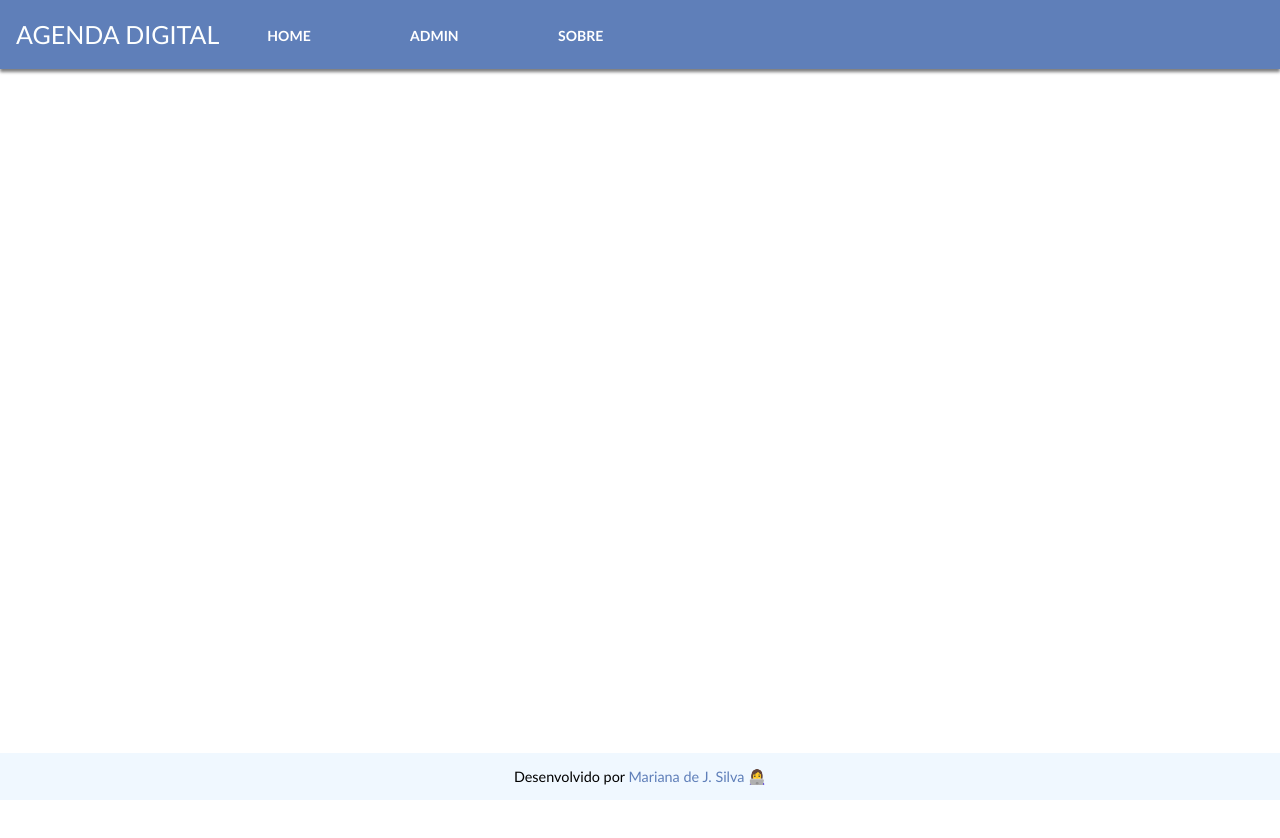
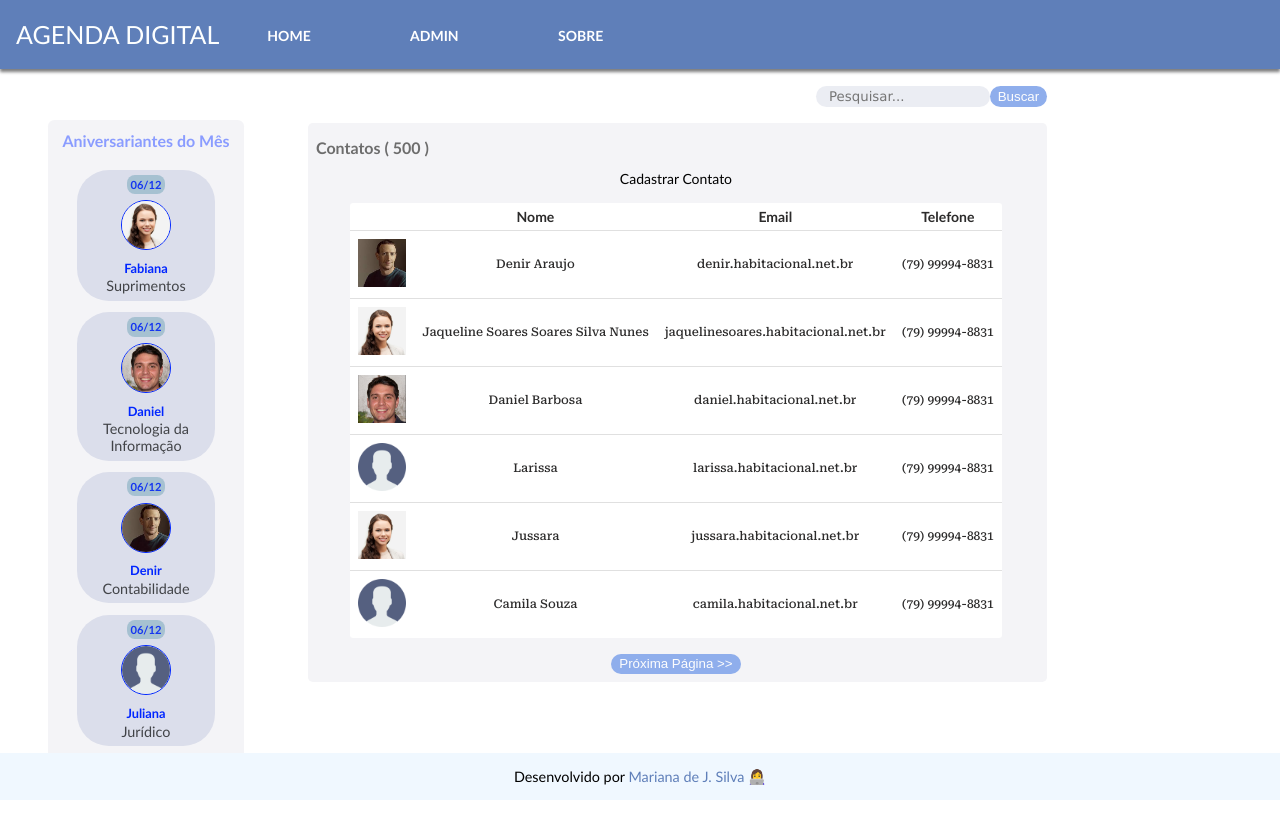
Before and after one commit to mariana-js/Agenda-Digital, an Angular app in the folder Frontend/agendadigital/: page / in a window 1280 px wide. Shown: the top 838 px of the page. Before the commit the page ends 800 px from the top, so only its background shows below. Built offline with nearby package versions, Linux system fonts and the light colour scheme; no server answers; a web font is replaced by a local one.

Commit message:
OK: Routes.

```diff
--- a/Frontend/agendadigital/src/app/admin/admin.component.html
+++ b/Frontend/agendadigital/src/app/admin/admin.component.html
@@ -6,10 +6,7 @@
   <DIV>
     <div class="area">
       <div class="area1">
-        <!-- <app-setores></app-setores> -->
-        <!-- <app-ramais></app-ramais> -->
-        <!-- <app-usuarios></app-usuarios> -->
-        <!-- <app-contatos-hide></app-contatos-hide> -->
+
         <app-cadatrar-contato></app-cadatrar-contato>
       </div>
     </div>
--- a/Frontend/agendadigital/src/app/admin/cadatrar-contato/cadatrar-contato.component.ts
+++ b/Frontend/agendadigital/src/app/admin/cadatrar-contato/cadatrar-contato.component.ts
@@ -1,18 +1,18 @@
 import { Component } from '@angular/core';
+import { Router } from '@angular/router';
 import { NavAdminComponent } from "../../nav-admin/nav-admin.component";
-import { Router } from '@angular/router';
 
 @Component({
-    selector: 'app-cadatrar-contato',
-    standalone: true,
-    templateUrl: './cadatrar-contato.component.html',
-    styleUrl: './cadatrar-contato.component.css',
-    imports: [NavAdminComponent]
+  selector: 'app-cadatrar-contato',
+  standalone: true,
+  templateUrl: './cadatrar-contato.component.html',
+  styleUrl: './cadatrar-contato.component.css',
+  imports: [NavAdminComponent]
 })
 export class CadatrarContatoComponent {
-    constructor(private router: Router) {}
+  constructor(private router: Router) { }
 
   navegarParaAbout() {
-    this.router.navigate(['/cadastrar-contato']);
+    this.router.navigate(['cadastrar-contato']);
   }
 }
--- a/Frontend/agendadigital/src/app/head/head.component.ts
+++ b/Frontend/agendadigital/src/app/head/head.component.ts
@@ -1,10 +1,11 @@
 import { Component } from '@angular/core';
 import { AdminComponent } from "../admin/admin.component";
-import { PrincipalComponent } from "../principal/principal.component";
 import { NavAdminComponent } from "../nav-admin/nav-admin.component";
-import { SobreComponent } from "../sobre/sobre.component";
 import { NavAniversariantesComponent } from "../nav-aniversariantes/nav-aniversariantes.component";
 import { PessoaComponent } from "../principal/pessoa/pessoa.component";
+import { PrincipalComponent } from "../principal/principal.component";
+import { SobreComponent } from "../sobre/sobre.component";
+import { Router } from '@angular/router';
 
 @Component({
     selector: 'app-head',
@@ -14,5 +15,9 @@ import { PessoaComponent } from "../principal/pessoa/pessoa.component";
     imports: [AdminComponent, PrincipalComponent, NavAdminComponent, SobreComponent, NavAniversariantesComponent, PessoaComponent]
 })
 export class HeadComponent {
+  constructor(private router: Router) {}
 
+  navegarParaAbout() {
+    this.router.navigate(['/principal']);
+  }
 }
--- a/Frontend/agendadigital/src/app/principal/principal.component.html
+++ b/Frontend/agendadigital/src/app/principal/principal.component.html
@@ -2,7 +2,6 @@
   <nav class="nav-aniversariantes">
     <app-nav-aniversariantes></app-nav-aniversariantes>
   </nav>
-
 
   <nav class="nav-principal">
 
@@ -14,7 +13,9 @@
         <div class="page">
           <h2>Contatos <span>( {{500}} )</span></h2>
           <div class="page2">
+            <a routerLink="/cadastrar-contato">Cadastrar Contato</a>
             <table>
+              <thead>
 
                 <tr>
                   <th></th>
@@ -22,6 +23,9 @@
                   <th>Email</th>
                   <th>Telefone</th>
                 </tr>
+              </thead>
+              <tbody>
+
                 <tr>
                   <td class="image"> <img src="assets/foto/denir.jpeg" alt=""></td>
                   <td>Denir Araujo</td>
@@ -67,9 +71,11 @@
                   <td>(79) 99994-8831</td>
 
                 </tr>
+              </tbody>
 
             </table>
-            <button> Próxima Página >></button>
+            <button>
+              Próxima Página >></button>
           </div>
         </div>
       </div>
--- a/Frontend/agendadigital/src/app/principal/principal.component.ts
+++ b/Frontend/agendadigital/src/app/principal/principal.component.ts
@@ -13,6 +13,6 @@ export class PrincipalComponent{
     constructor(private router: Router) {}
 
   navegarParaAbout() {
-    this.router.navigate(['/principal']);
+    this.router.navigate(['/']);
   }
 }
--- a/Frontend/agendadigital/src/index.html
+++ b/Frontend/agendadigital/src/index.html
@@ -22,7 +22,7 @@
   <app-root></app-root>
 
   <!-- Mascara celular -->
-  <script>
+  <!-- <script>
     $(document).ready(function () {
       $('#tel').mask('(00) 00000-0000');
     });
@@ -32,7 +32,7 @@
     $(document).ready(function () {
       $('#cel_corp').mask('(00) 00000-0000');
     });
-  </script>
+  </script> -->
 
   <!-- Checkbox -->
   <script>
```
Also changed, not shown: Frontend/agendadigital/src/app/app-routing.module.ts (+7 -8 lines), Frontend/agendadigital/src/app/app.routes.ts (+31 -6 lines). Lines whose indentation alone changed are shown as unchanged.
